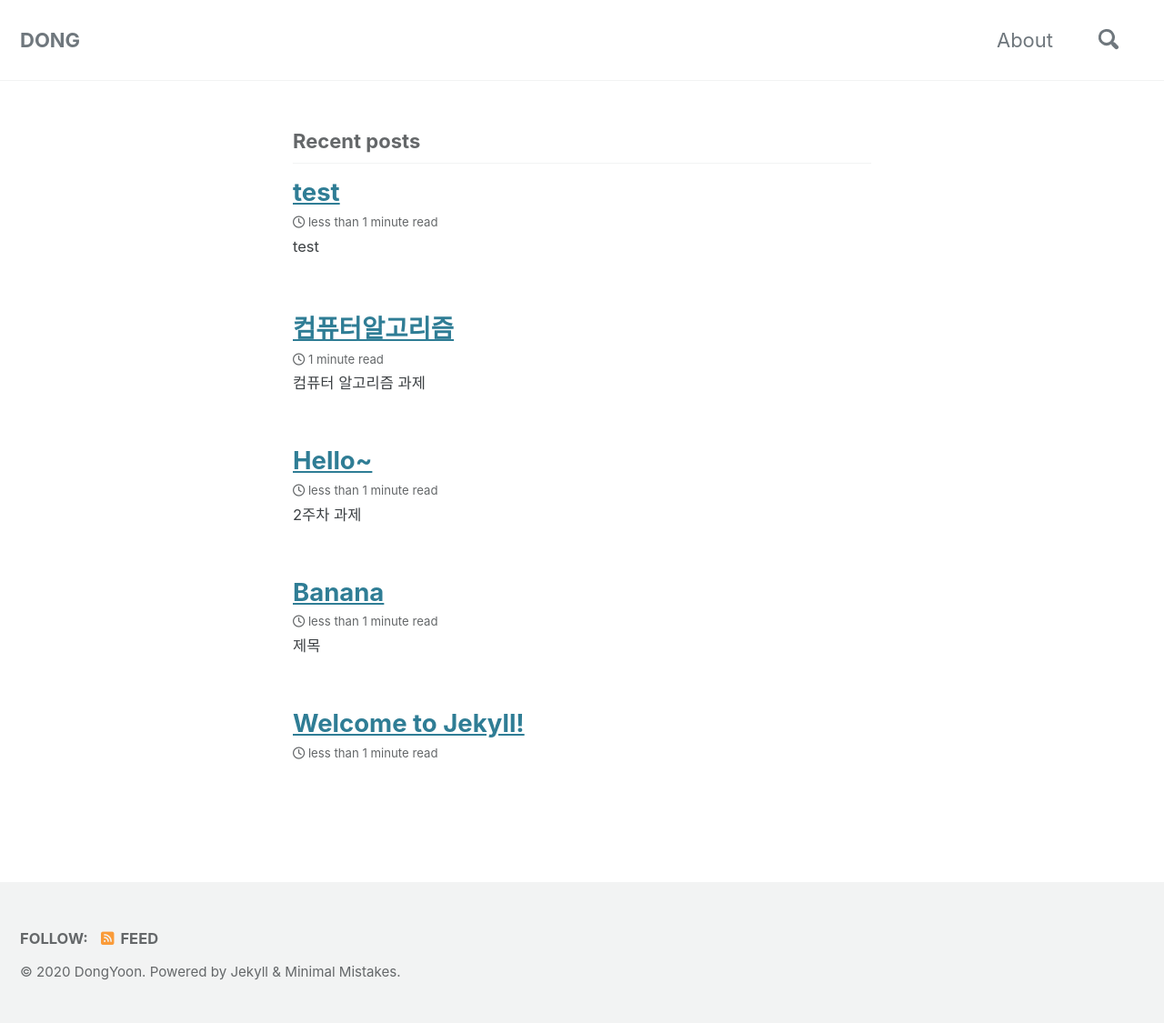
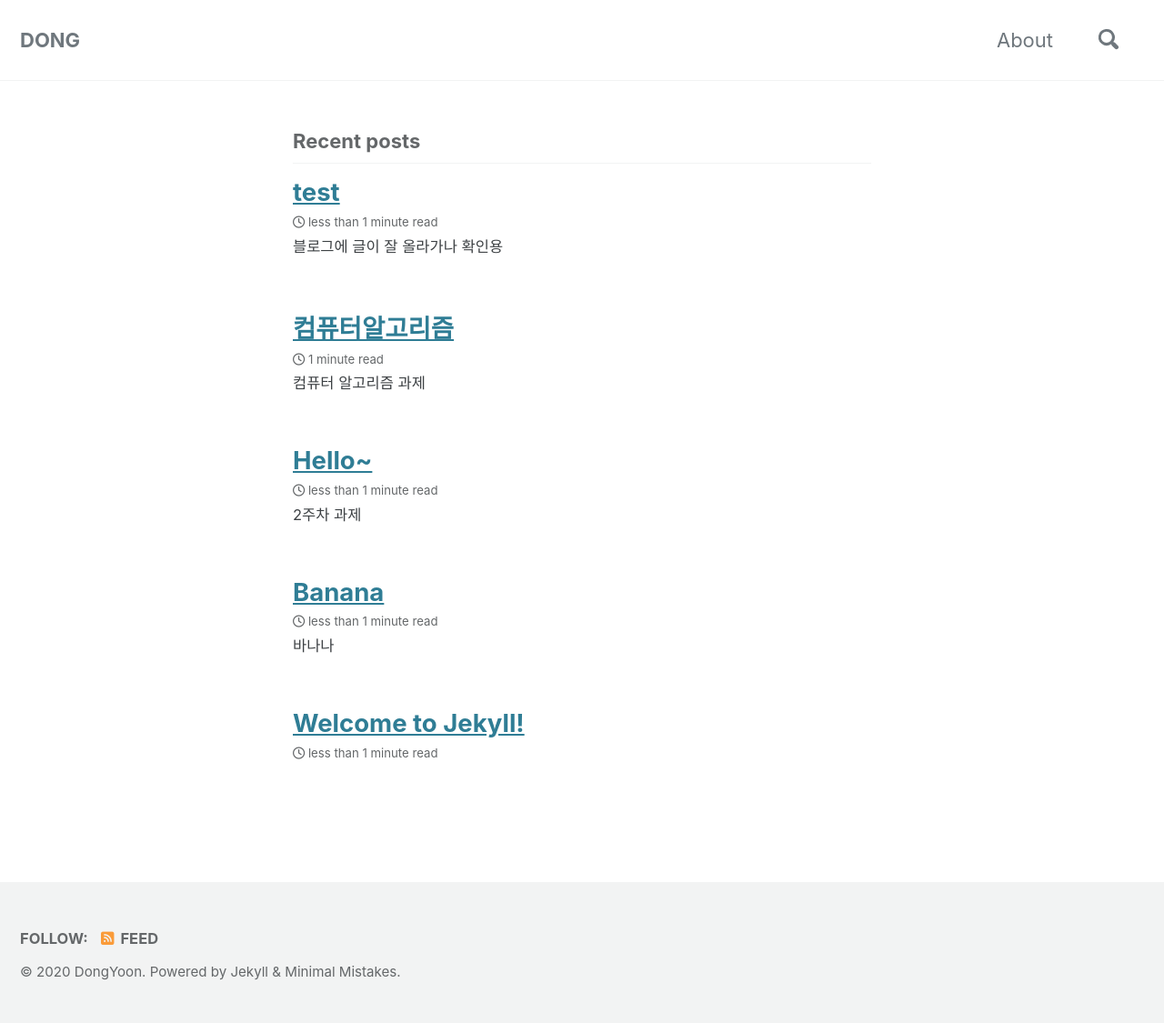
Before and after one commit to dong2iyyn/dong2iyyn.github.io, a Jekyll site: the page built from index.markdown, in a window 1280 px wide. Shown: the whole page at 91% size. Built offline with Jekyll 4.4.1, drawn with Linux system fonts in a browser that asks for light colours; cached includes are drawn as plain includes; nearby versions of some CDN libraries; the list of posts is cut into pages by our own code.

Commit message:
fsdgfsdg

```diff
--- a/_posts/2020-03-27-Banana.md
+++ b/_posts/2020-03-27-Banana.md
@@ -6,7 +6,7 @@ author: DongYoon
 ---
 
 
-# 제목
+# 바나나
 
 ## 소제목
 
--- a/_posts/2020-04-14-test.md
+++ b/_posts/2020-04-14-test.md
@@ -3,10 +3,7 @@ layout: single
 title: test
 date: 2020-04-14 16:47:00 +0900
 author: DongYoon
+
 ---
 
-
-
-
-
-test
+블로그에 글이 잘 올라가나 확인용
```
